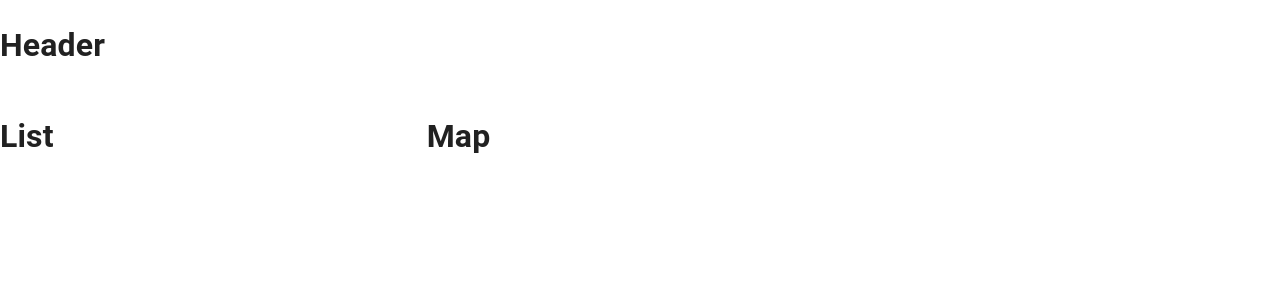
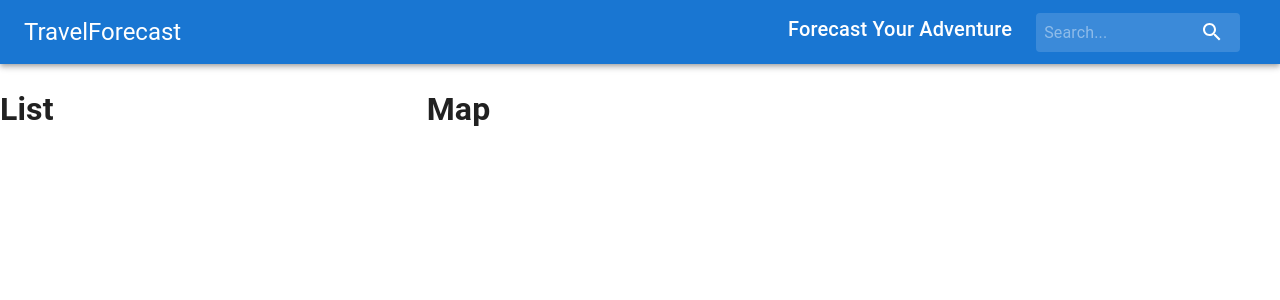
Before and after one commit to Karrtik12/travel-forecast, a React (Create React App) app: page / in a window 1280 px wide. Shown: the top 300 px of the page. Built offline with nearby package versions, Linux system fonts and the light colour scheme.

Commit message:
material ui v5 + header component/styling

```diff
--- a/package.json
+++ b/package.json
@@ -8,6 +8,7 @@
     "@mui/icons-material": "^5.15.18",
     "@mui/lab": "^5.0.0-alpha.170",
     "@mui/material": "^5.15.18",
+    "@mui/system": "^5.15.15",
     "@react-google-maps/api": "^2.19.3",
     "@testing-library/jest-dom": "^5.17.0",
     "@testing-library/react": "^13.4.0",
--- a/src/components/Header/Header.jsx
+++ b/src/components/Header/Header.jsx
@@ -1,7 +1,34 @@
+import { SearchOutlined } from "@mui/icons-material";
+import { AppBar, Box } from "@mui/material";
+// import { Autocomplete } from "@react-google-maps/api";
 import React from "react";
+import {
+  Title,
+  Search,
+  SearchIconWrapper,
+  StyledInputBase,
+  ToolbarStyled,
+} from "./style";
 
 const Header = () => {
-  return <h1>Header</h1>;
+  return (
+    <AppBar position="static">
+      <ToolbarStyled>
+        <Title variant="h5">TravelForecast</Title>
+        <Box display="flex">
+          <Title variant="h6">Forecast Your Adventure</Title>
+          {/* <Autocomplete> */}
+          <Search>
+            <SearchIconWrapper>
+              <SearchOutlined />
+            </SearchIconWrapper>
+            <StyledInputBase placeholder="Search..." />
+          </Search>
+          {/* </Autocomplete> */}
+        </Box>
+      </ToolbarStyled>
+    </AppBar>
+  );
 };
 
 export default Header;
--- a/src/components/Header/style.js
+++ b/src/components/Header/style.js
@@ -0,0 +1,50 @@
+import { alpha, styled } from "@mui/material/styles";
+import { InputBase, Toolbar, Typography } from "@mui/material";
+
+export const Title = styled(Typography)(({ theme }) => ({
+  display: "none",
+  [theme.breakpoints.up("sm")]: {
+    display: "block",
+  },
+}));
+
+export const Search = styled("div")(({ theme }) => ({
+  position: "relative",
+  borderRadius: theme.shape.borderRadius,
+  backgroundColor: alpha(theme.palette.common.white, 0.15),
+  "&:hover": { backgroundColor: alpha(theme.palette.common.white, 0.25) },
+  marginRight: theme.spacing(2),
+  marginLeft: 0,
+  width: "100%",
+  display: "flex",
+  alignItems: "center",
+  padding: theme.spacing(0, 1),
+  [theme.breakpoints.up("sm")]: { marginLeft: theme.spacing(3), width: "auto" },
+}));
+
+export const SearchIconWrapper = styled("div")(({ theme }) => ({
+  padding: theme.spacing(0, 2),
+  height: "100%",
+  position: "absolute",
+  pointerEvents: "none",
+  display: "flex",
+  alignItems: "center",
+  justifyContent: "center",
+  right: 0,
+}));
+
+export const StyledInputBase = styled(InputBase)(({ theme }) => ({
+  color: "inherit",
+  "& .MuiInputBase-input": {
+    padding: theme.spacing(1, 1, 1, 0),
+    paddingLeft: `calc(1em + ${theme.spacing(4)}px)`,
+    transition: theme.transitions.create("width"),
+    width: "100%",
+    [theme.breakpoints.up("md")]: { width: "20ch" },
+  },
+}));
+
+export const ToolbarStyled = styled(Toolbar)(({ theme }) => ({
+  display: "flex",
+  justifyContent: "space-between",
+}));
```
Also changed, not shown: 1 other file (tests, documents, lock files or other folders).
